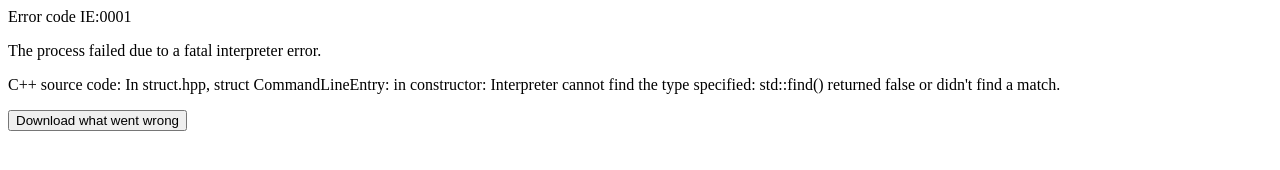
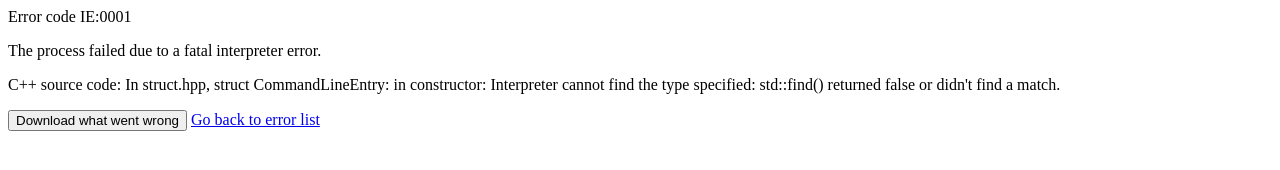
Before and after one commit to TotalyAaron/Cand, a plain HTML site: page ErrorList/IE0001/index.html in a window 1280 px wide. Drawn offline with Linux system fonts and the light colour scheme.

Commit message:
Update index.html

```diff
--- a/ErrorList/IE0001/index.html
+++ b/ErrorList/IE0001/index.html
@@ -5,6 +5,7 @@
     <p>The process failed due to a fatal interpreter error.</p>
     <p>C++ source code: In struct.hpp, struct CommandLineEntry: in constructor: Interpreter cannot find the type specified: std::find() returned false or didn't find a match.</p>
     <button id="download" type="button">Download what went wrong</button>
+    <a href="https://totalyaaron.github.io">Go back to error list</a>
     <script>
       document.getElementById("download").addEventListener("click", function() {
         const fileUrl = "https://raw.githubusercontent.com/totalyaaron/STD-Docs/main/ErrorList/IE0001/DUMMY.TXT";
```
